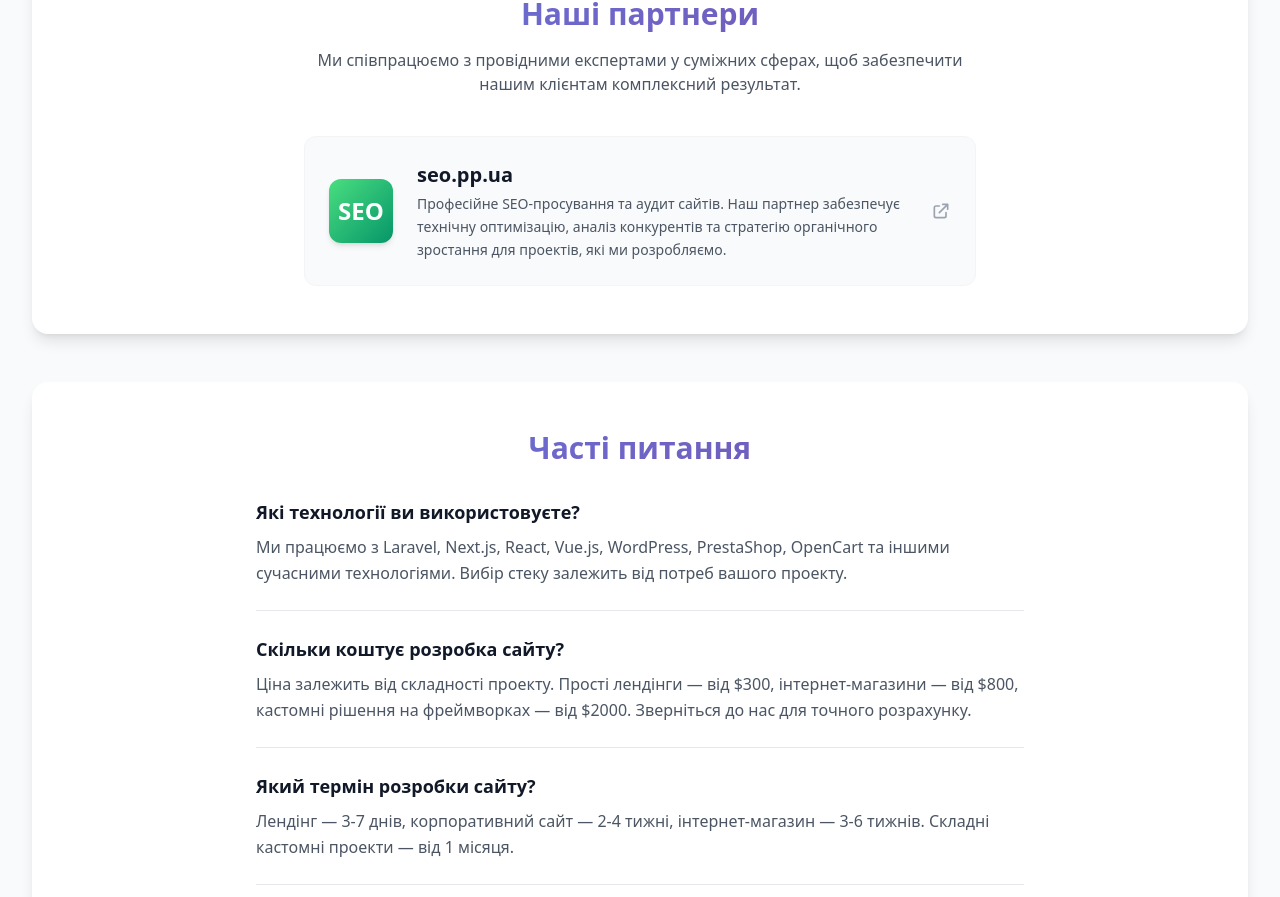
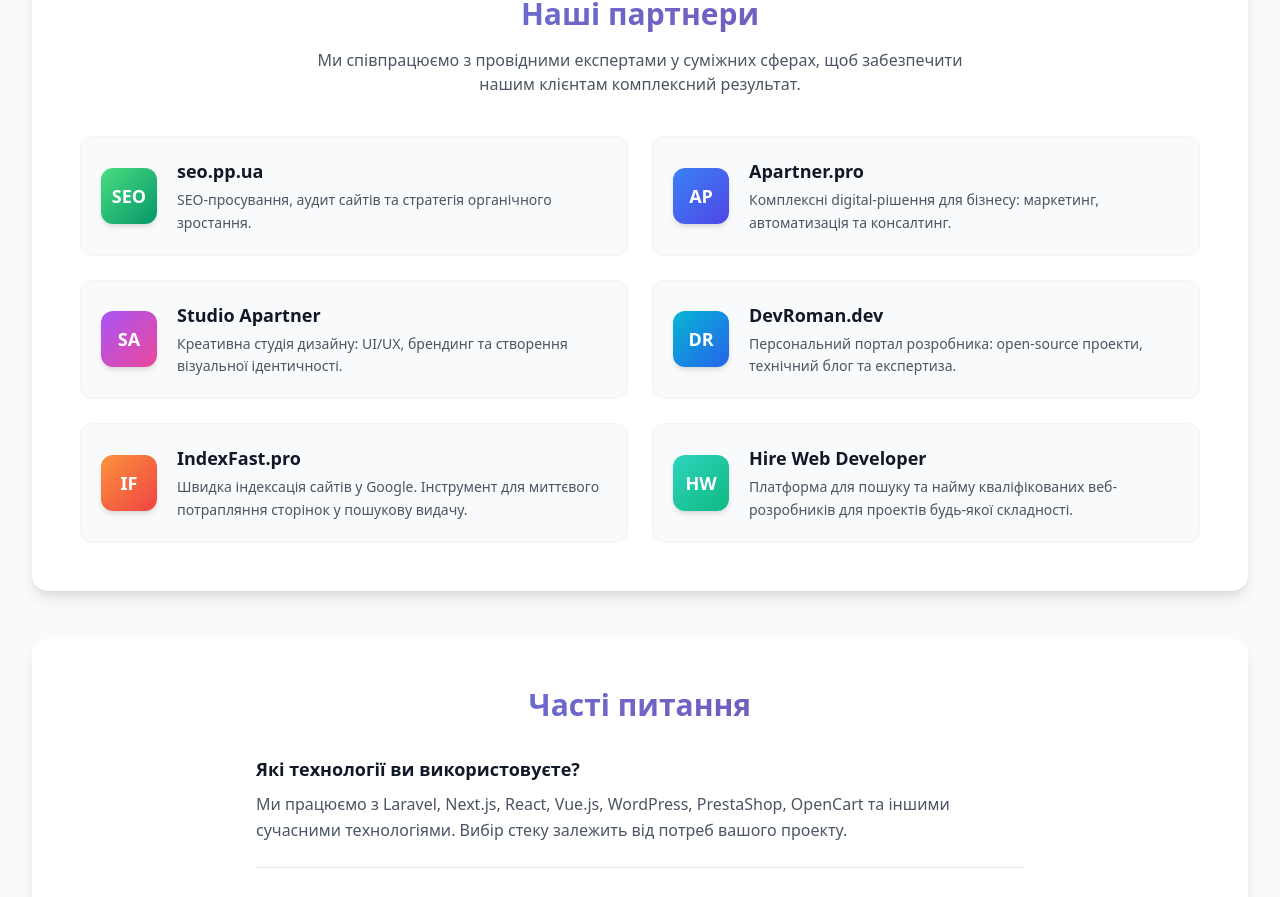
Before and after one commit to romanmatviy/programist.pp.ua, a Next.js app: page /ua/about in a window 1280 px wide. Shown: the part 1332-2229 px from the top of the page. Built offline with nearby package versions, Linux system fonts and the light colour scheme.

Commit message:
feat: add about page for localized routes

```diff
--- a/app/[lang]/about/page.tsx
+++ b/app/[lang]/about/page.tsx
@@ -159,29 +159,131 @@
               ? 'Ми співпрацюємо з провідними експертами у суміжних сферах, щоб забезпечити нашим клієнтам комплексний результат.'
               : 'Мы сотрудничаем с ведущими экспертами в смежных сферах, чтобы обеспечить нашим клиентам комплексный результат.'}
           </p>
-          <div className="grid grid-cols-1 md:grid-cols-1 gap-8 max-w-2xl mx-auto">
+          <div className="grid grid-cols-1 md:grid-cols-2 gap-6">
             <a
               href="https://seo.pp.ua"
               target="_blank"
               rel="noopener"
-              className="group flex items-center gap-6 bg-gray-50 hover:bg-primary-50 rounded-xl p-6 border border-gray-100 hover:border-primary-200 transition-all duration-300"
+              className="group flex items-center gap-5 bg-gray-50 hover:bg-primary-50 rounded-xl p-5 border border-gray-100 hover:border-primary-200 transition-all duration-300"
             >
-              <div className="w-16 h-16 bg-gradient-to-br from-green-400 to-emerald-600 rounded-xl flex items-center justify-center text-white text-2xl font-bold flex-shrink-0 shadow-md group-hover:scale-110 transition-transform duration-300">
+              <div className="w-14 h-14 bg-gradient-to-br from-green-400 to-emerald-600 rounded-xl flex items-center justify-center text-white text-lg font-bold flex-shrink-0 shadow-md group-hover:scale-110 transition-transform duration-300">
                 SEO
               </div>
-              <div>
-                <h3 className="text-xl font-bold text-gray-900 group-hover:text-primary-600 transition-colors mb-1">
+              <div className="min-w-0">
+                <h3 className="text-lg font-bold text-gray-900 group-hover:text-primary-600 transition-colors mb-1">
                   seo.pp.ua
                 </h3>
                 <p className="text-gray-600 text-sm leading-relaxed">
                   {lang === 'ua'
-                    ? 'Професійне SEO-просування та аудит сайтів. Наш партнер забезпечує технічну оптимізацію, аналіз конкурентів та стратегію органічного зростання для проектів, які ми розробляємо.'
-                    : 'Профессиональное SEO-продвижение и аудит сайтов. Наш партнер обеспечивает техническую оптимизацию, анализ конкурентов и стратегию органического роста для проектов, которые мы разрабатываем.'}
+                    ? 'SEO-просування, аудит сайтів та стратегія органічного зростання.'
+                    : 'SEO-продвижение, аудит сайтов и стратегия органического роста.'}
                 </p>
               </div>
-              <svg className="w-5 h-5 text-gray-400 group-hover:text-primary-600 flex-shrink-0 transition-colors" fill="none" stroke="currentColor" viewBox="0 0 24 24">
-                <path strokeLinecap="round" strokeLinejoin="round" strokeWidth={2} d="M10 6H6a2 2 0 00-2 2v10a2 2 0 002 2h10a2 2 0 002-2v-4M14 4h6m0 0v6m0-6L10 14" />
-              </svg>
+            </a>
+
+            <a
+              href="https://apartner.pro"
+              target="_blank"
+              rel="noopener"
+              className="group flex items-center gap-5 bg-gray-50 hover:bg-primary-50 rounded-xl p-5 border border-gray-100 hover:border-primary-200 transition-all duration-300"
+            >
+              <div className="w-14 h-14 bg-gradient-to-br from-blue-500 to-indigo-600 rounded-xl flex items-center justify-center text-white text-lg font-bold flex-shrink-0 shadow-md group-hover:scale-110 transition-transform duration-300">
+                AP
+              </div>
+              <div className="min-w-0">
+                <h3 className="text-lg font-bold text-gray-900 group-hover:text-primary-600 transition-colors mb-1">
+                  Apartner.pro
+                </h3>
+                <p className="text-gray-600 text-sm leading-relaxed">
+                  {lang === 'ua'
+                    ? 'Комплексні digital-рішення для бізнесу: маркетинг, автоматизація та консалтинг.'
+                    : 'Комплексные digital-решения для бизнеса: маркетинг, автоматизация и консалтинг.'}
+                </p>
+              </div>
+            </a>
+
+            <a
+              href="https://studio.apartner.pro"
+              target="_blank"
+              rel="noopener"
+              className="group flex items-center gap-5 bg-gray-50 hover:bg-primary-50 rounded-xl p-5 border border-gray-100 hover:border-primary-200 transition-all duration-300"
+            >
+              <div className="w-14 h-14 bg-gradient-to-br from-purple-500 to-pink-500 rounded-xl flex items-center justify-center text-white text-lg font-bold flex-shrink-0 shadow-md group-hover:scale-110 transition-transform duration-300">
+                SA
+              </div>
+              <div className="min-w-0">
+                <h3 className="text-lg font-bold text-gray-900 group-hover:text-primary-600 transition-colors mb-1">
+                  Studio Apartner
+                </h3>
+                <p className="text-gray-600 text-sm leading-relaxed">
+                  {lang === 'ua'
+                    ? 'Креативна студія дизайну: UI/UX, брендинг та створення візуальної ідентичності.'
+                    : 'Креативная студия дизайна: UI/UX, брендинг и создание визуальной идентичности.'}
+                </p>
+              </div>
+            </a>
+
+            <a
+              href="https://devroman.dev"
+              target="_blank"
+              rel="noopener"
+              className="group flex items-center gap-5 bg-gray-50 hover:bg-primary-50 rounded-xl p-5 border border-gray-100 hover:border-primary-200 transition-all duration-300"
+            >
+              <div className="w-14 h-14 bg-gradient-to-br from-cyan-500 to-blue-600 rounded-xl flex items-center justify-center text-white text-lg font-bold flex-shrink-0 shadow-md group-hover:scale-110 transition-transform duration-300">
+                DR
+              </div>
+              <div className="min-w-0">
+                <h3 className="text-lg font-bold text-gray-900 group-hover:text-primary-600 transition-colors mb-1">
+                  DevRoman.dev
+                </h3>
+                <p className="text-gray-600 text-sm leading-relaxed">
+                  {lang === 'ua'
+                    ? 'Персональний портал розробника: open-source проекти, технічний блог та експертиза.'
+                    : 'Персональный портал разработчика: open-source проекты, технический блог и экспертиза.'}
+                </p>
+              </div>
+            </a>
+
+            <a
+              href="https://indexfast.pro"
+              target="_blank"
+              rel="noopener"
+              className="group flex items-center gap-5 bg-gray-50 hover:bg-primary-50 rounded-xl p-5 border border-gray-100 hover:border-primary-200 transition-all duration-300"
+            >
+              <div className="w-14 h-14 bg-gradient-to-br from-orange-400 to-red-500 rounded-xl flex items-center justify-center text-white text-lg font-bold flex-shrink-0 shadow-md group-hover:scale-110 transition-transform duration-300">
+                IF
+              </div>
+              <div className="min-w-0">
+                <h3 className="text-lg font-bold text-gray-900 group-hover:text-primary-600 transition-colors mb-1">
+                  IndexFast.pro
+                </h3>
+                <p className="text-gray-600 text-sm leading-relaxed">
+                  {lang === 'ua'
+                    ? 'Швидка індексація сайтів у Google. Інструмент для миттєвого потрапляння сторінок у пошукову видачу.'
+                    : 'Быстрая индексация сайтов в Google. Инструмент для мгновенного попадания страниц в поисковую выдачу.'}
+                </p>
+              </div>
+            </a>
+
+            <a
+              href="https://hire-web-developer.com"
+              target="_blank"
+              rel="noopener"
+              className="group flex items-center gap-5 bg-gray-50 hover:bg-primary-50 rounded-xl p-5 border border-gray-100 hover:border-primary-200 transition-all duration-300"
+            >
+              <div className="w-14 h-14 bg-gradient-to-br from-teal-400 to-emerald-500 rounded-xl flex items-center justify-center text-white text-lg font-bold flex-shrink-0 shadow-md group-hover:scale-110 transition-transform duration-300">
+                HW
+              </div>
+              <div className="min-w-0">
+                <h3 className="text-lg font-bold text-gray-900 group-hover:text-primary-600 transition-colors mb-1">
+                  Hire Web Developer
+                </h3>
+                <p className="text-gray-600 text-sm leading-relaxed">
+                  {lang === 'ua'
+                    ? 'Платформа для пошуку та найму кваліфікованих веб-розробників для проектів будь-якої складності.'
+                    : 'Платформа для поиска и найма квалифицированных веб-разработчиков для проектов любой сложности.'}
+                </p>
+              </div>
             </a>
           </div>
         </div>
```
